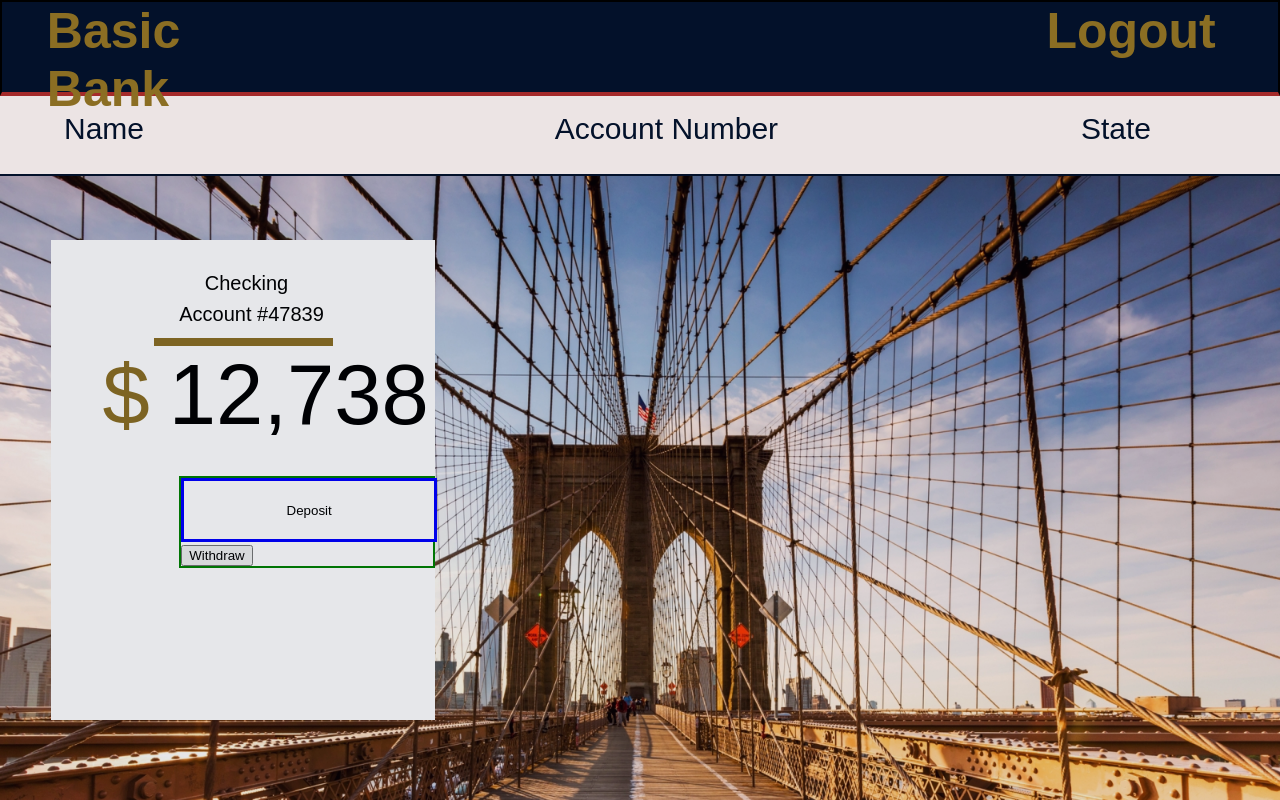
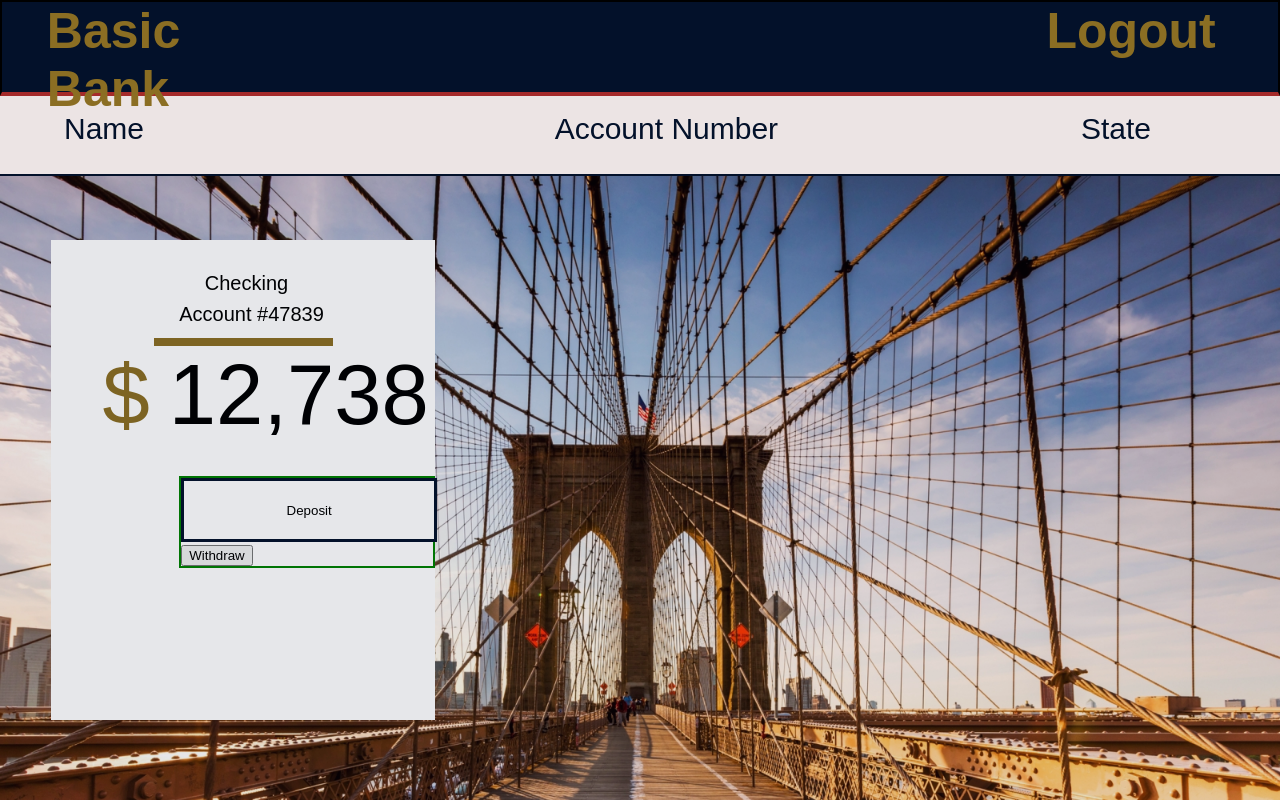
Before and after one commit to cyberstizz/basicbank, a React (Create React App) app: page /accounts in a window 1280 px wide. Built offline with nearby package versions, Linux system fonts and the light colour scheme; no server answers.

Commit message:
changed deposit button blue to themed blue

```diff
--- a/src/components/AccountCard.css
+++ b/src/components/AccountCard.css
@@ -52,7 +52,7 @@ margin-right: 1.5vw;
 width: 20vw;
 height: 8vh;
 background-color: white;
-border: solid 3px blue;
+border: solid 3px rgb(3, 17, 42);
 }
 
 .withdrawButton{
```
